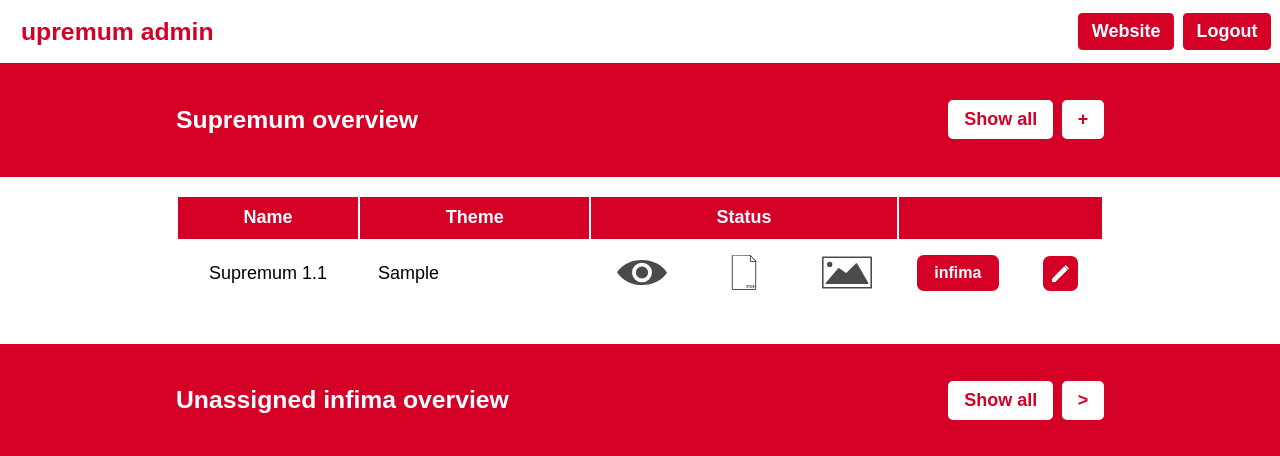
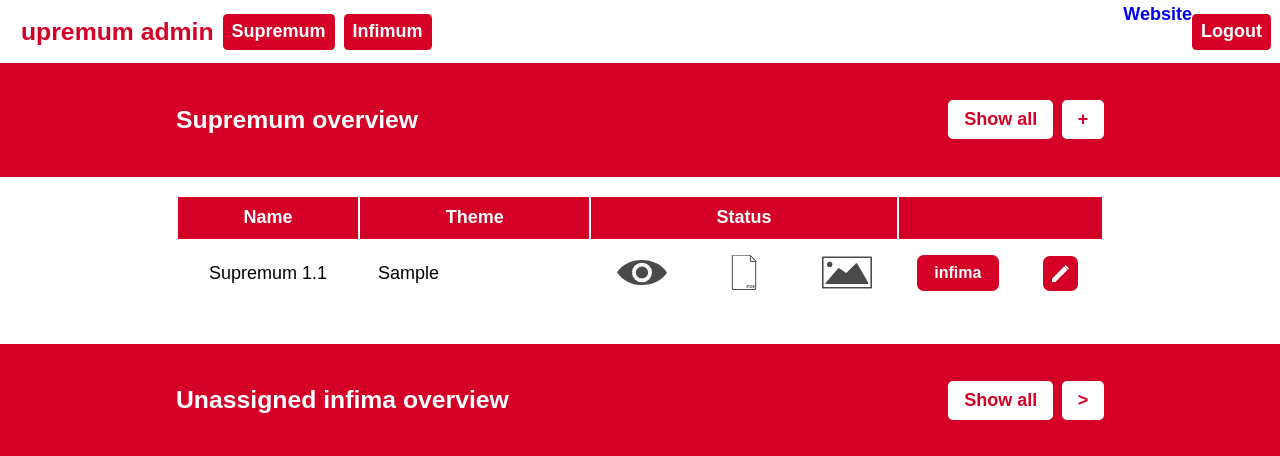
Before and after one commit to GEWIS/supremumweb, a Flask app: page /admin/ in a window 1280 px wide. Shown: the top 456 px of the page. Run offline with Flask 3, Linux system fonts and the light colour scheme; a user stored in the database is signed in; tables that the repository leaves empty hold one stand-in row (values such as "Sample post"); some libraries are stand-ins or nearby versions.

Commit message:
feat: Add nav buttons to menu bar

```diff
--- a/app/home/static/stylesheets/shared.css
+++ b/app/home/static/stylesheets/shared.css
@@ -43,6 +43,10 @@
 
     .accomodate-shrink {
         display: none;
+    }
+
+    .gi {
+        margin-right: 1rem;
     }
 }
 
@@ -101,18 +105,24 @@
 .logo-text {
     margin: 0;
     margin-left: 3px;
+    margin-right: 1rem;
 }
 
 .menu-buttons {
     display: flex;
+    height: 100%;
 }
 
-.login-btn {
+.menu-btn {
+    display: flex !important;
+    align-items: center;
     background-color: var(--GEWIS-red);
     border-radius: .5rem;
     color: var(--light-color);
 
-    padding: .5rem 1.5rem;
+    padding: 0rem 1rem;
+    margin-top: 1.5rem;
+    margin-bottom: 1.5rem;
     margin-right: 1rem;
 }
 
--- a/app/home/templates/components/menu.html
+++ b/app/home/templates/components/menu.html
@@ -1,24 +1,32 @@
 <div id="menu">
+    <div class="menu-buttons">
         <a href="{% block link %}/{% endblock %}" class="menu-logo">
             <div class="gi gewis-s"></div>
             {% block title %}
             <h3 class="logo-text accomodate-shrink">upremum</h3>
             {% endblock %}
         </a>
+        <a href="./supremum" class="menu-btn btn-hover">
+            <span><b>Supremum</b></span>
+        </a>
+        <a href="./infimum" class="menu-btn btn-hover">
+            <span><b>Infimum</b></span>
+        </a>
+    </div>
     <div class="menu-buttons">
         {% if user.is_authenticated %}
             {% if user.is_admin %}
                 {% block cross_link %}
-                <a href="{{ url_for('admin.index')}}" class="login-btn btn-hover">
+                    <a href="{{ url_for('admin.index')}}" class="menu-btn btn-hover">
                         <span><b>Admin</b></span>
                     </a>
                 {% endblock %}
             {% endif %}
-        <a href="{{ url_for('auth.logout') }}" class="login-btn btn-hover">
+            <a href="{{ url_for('auth.logout') }}" class="menu-btn btn-hover">
                 <span><b>Logout</b></span>
             </a>
         {% else %}
-        <a href="{{ url_for('auth.login') }}" class="login-btn btn-hover">
+            <a href="{{ url_for('auth.login') }}" class="menu-btn btn-hover">
                 <span><b>Login</b></span>
             </a>
         {% endif %}
```
Lines whose indentation alone changed are shown as unchanged.
